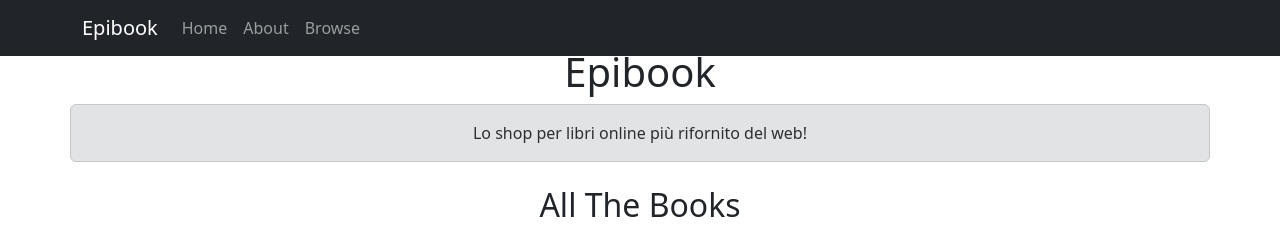
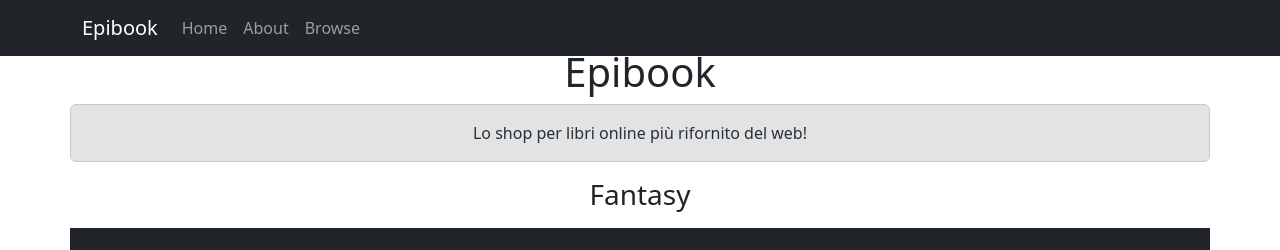
Before and after one commit to ChosenUndeaad/U3-W1-D2, a React (Vite) app in the folder U3-W1-D2/: page / in a window 1280 px wide. Shown: the top 250 px of the page. Built offline with nearby package versions, Linux system fonts and the light colour scheme.

Commit message:
Update AllTheBooks.jsx

```diff
--- a/U3-W1-D2/src/AllTheBooks.jsx
+++ b/U3-W1-D2/src/AllTheBooks.jsx
@@ -49,8 +49,6 @@ const AllTheBooks = () => {
 
   return (
     <Container>
-      <h2 className='text-center my-4'>All The Books</h2>
-
       {/* Sezione Fantasy */}
       <h3 className='my-3'>Fantasy</h3>
       <Row>{renderBooks(books.fantasy)}</Row>
```
